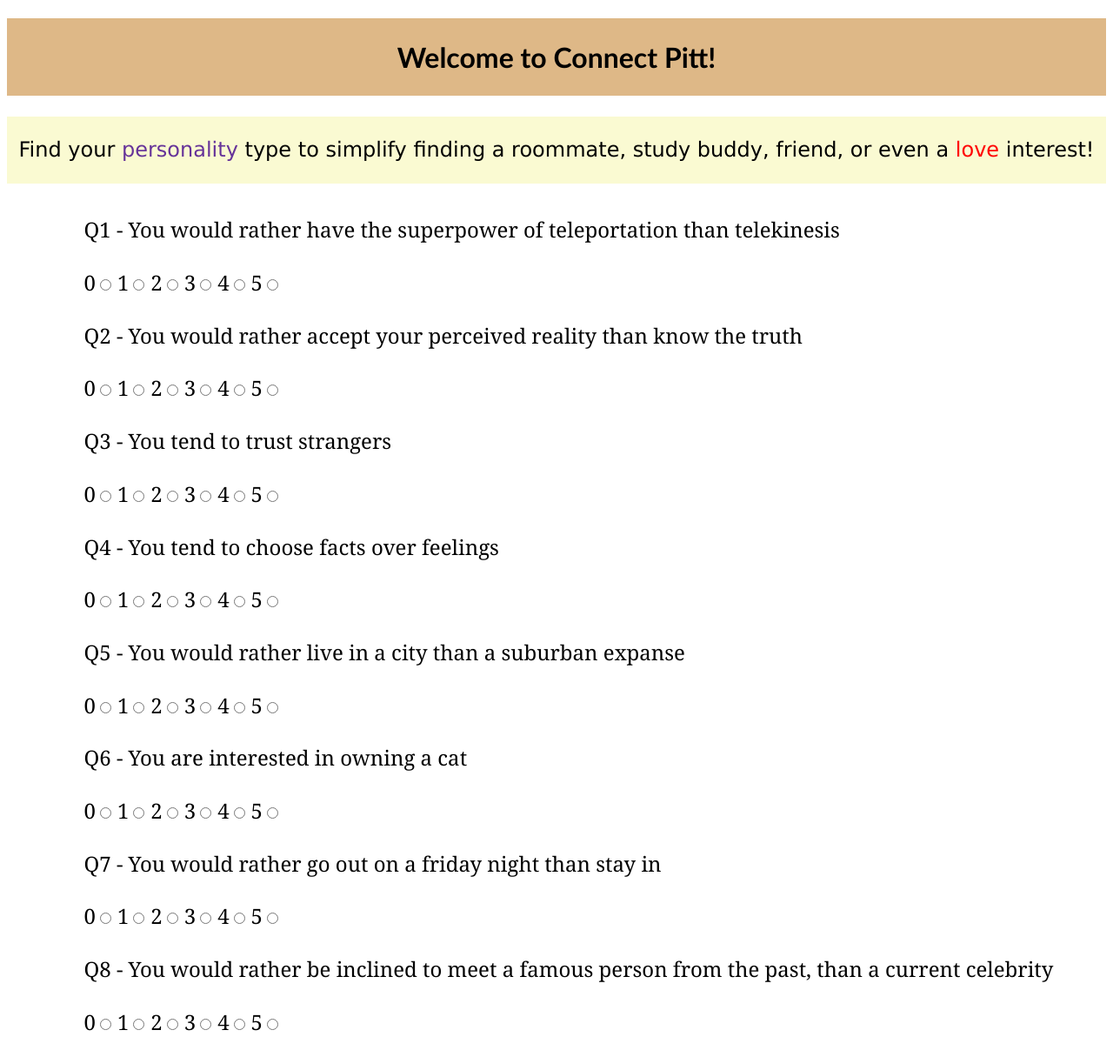
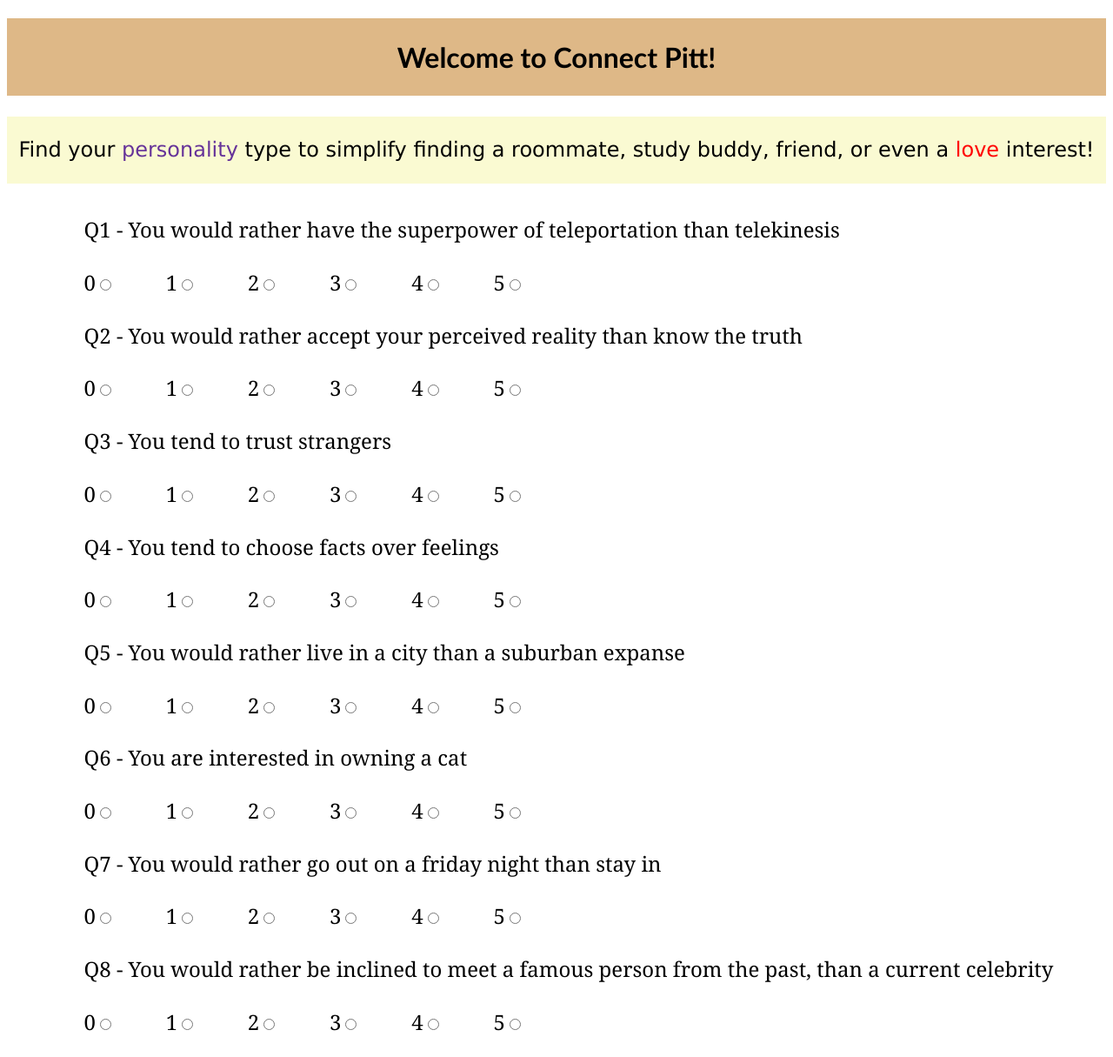
Before and after one commit to HackerAxe/ConnectPitt, a Flask app: page / in a window 1280 px wide. Shown: the whole page at 87% size. Run offline with Flask 3, Linux system fonts and the light colour scheme.

Commit message:
changed radio button margins

```diff
--- a/static/css/index.css
+++ b/static/css/index.css
@@ -23,6 +23,8 @@ form {
 }
 
 label {font-size: x-large; color:#000000; font-family:Cambria, Cochin, Georgia, Times, 'Times New Roman', serif;}
+
+input {margin-right: 5%;}
 /* Style for body specifies a background color */
 body {
 	background-color: #ba5151;
```
